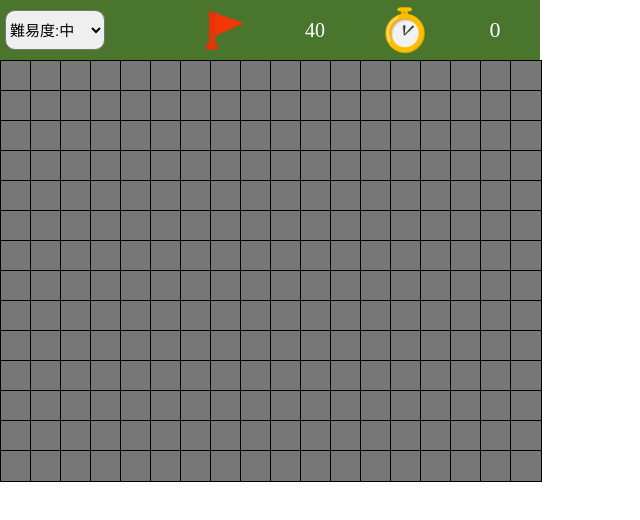
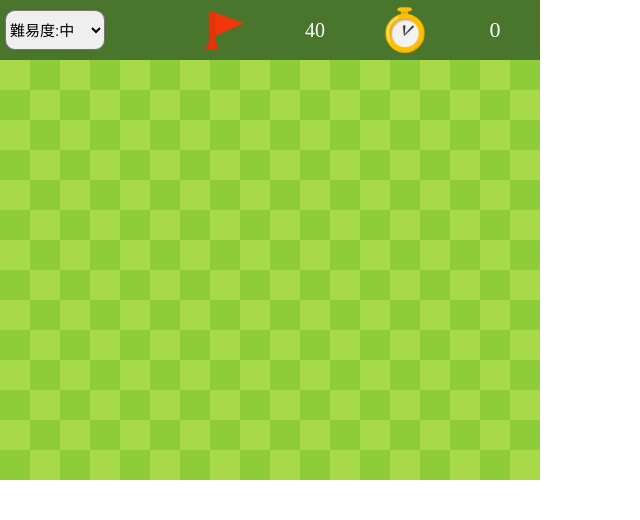
Before and after one commit to relationslab/minesweeper, a React (Create React App) app: page / in a window 1280 px wide. Shown: the top 520 px of the page, without its empty margins (0-640 px from the left). Built offline with nearby package versions, Linux system fonts and the light colour scheme.

Commit message:
update:マスが交互に色が変わるように変更

```diff
--- a/src/components/Board.tsx
+++ b/src/components/Board.tsx
@@ -29,6 +29,7 @@ const Board: React.FC<BoardProps> = ({
         cols.map((cell, y) => (
           <Cell
             key={y}
+            colorNumber={y % 2 === 0 ? y + x : y - x}
             cell={cell}
             x={x}
             y={y}
--- a/src/components/Cell.tsx
+++ b/src/components/Cell.tsx
@@ -2,19 +2,19 @@ import React from "react";
 import styled from "styled-components";
 import { CellState } from "../reducers/Board/types";
 
-const StyledCell = styled.div<{ styleIsOpened: boolean }>`
+const StyledCell = styled.div<{ styleIsOpened: boolean; cellColor: number }>`
   width: 30px;
   height: 30px;
-  border: 1px solid #000;
   text-align: center;
   line-height: 30px;
-  background: ${(props) => (props.styleIsOpened ? "#fff" : "#777")};
-  /* :nth-child(2n) {
-    background: red;
-  }
-  :nth-child(2n-1) {
-    background: green;
-  } */
+  background: ${(props) =>
+    props.styleIsOpened
+      ? props.styleIsOpened && props.cellColor % 2 === 0
+        ? "#E5C29F"
+        : "#D7B899"
+      : props.cellColor % 2 === 0
+      ? "#A7D948"
+      : "#8ECC39"};
 `;
 
 const StyledImg = styled.img`
@@ -24,6 +24,7 @@ const StyledImg = styled.img`
 
 type CellProps = {
   cell: CellState;
+  colorNumber: number;
   x: number;
   y: number;
   onClick: (e: React.MouseEvent) => void;
@@ -38,12 +39,18 @@ const Mine = () => {
   return <StyledImg src={`${process.env.PUBLIC_URL}/mine.png`} alt="mine" />;
 };
 
-const Cell: React.FC<CellProps> = ({ cell, onClick, onContextMenu }) => {
+const Cell: React.FC<CellProps> = ({
+  cell,
+  colorNumber,
+  onClick,
+  onContextMenu,
+}) => {
   return (
     <StyledCell
       onClick={(e) => onClick(e)}
       onContextMenu={(e) => onContextMenu(e)}
       styleIsOpened={cell.isOpened}
+      cellColor={colorNumber}
     >
       {cell.isFlagged ? (
         <Flag />
```
